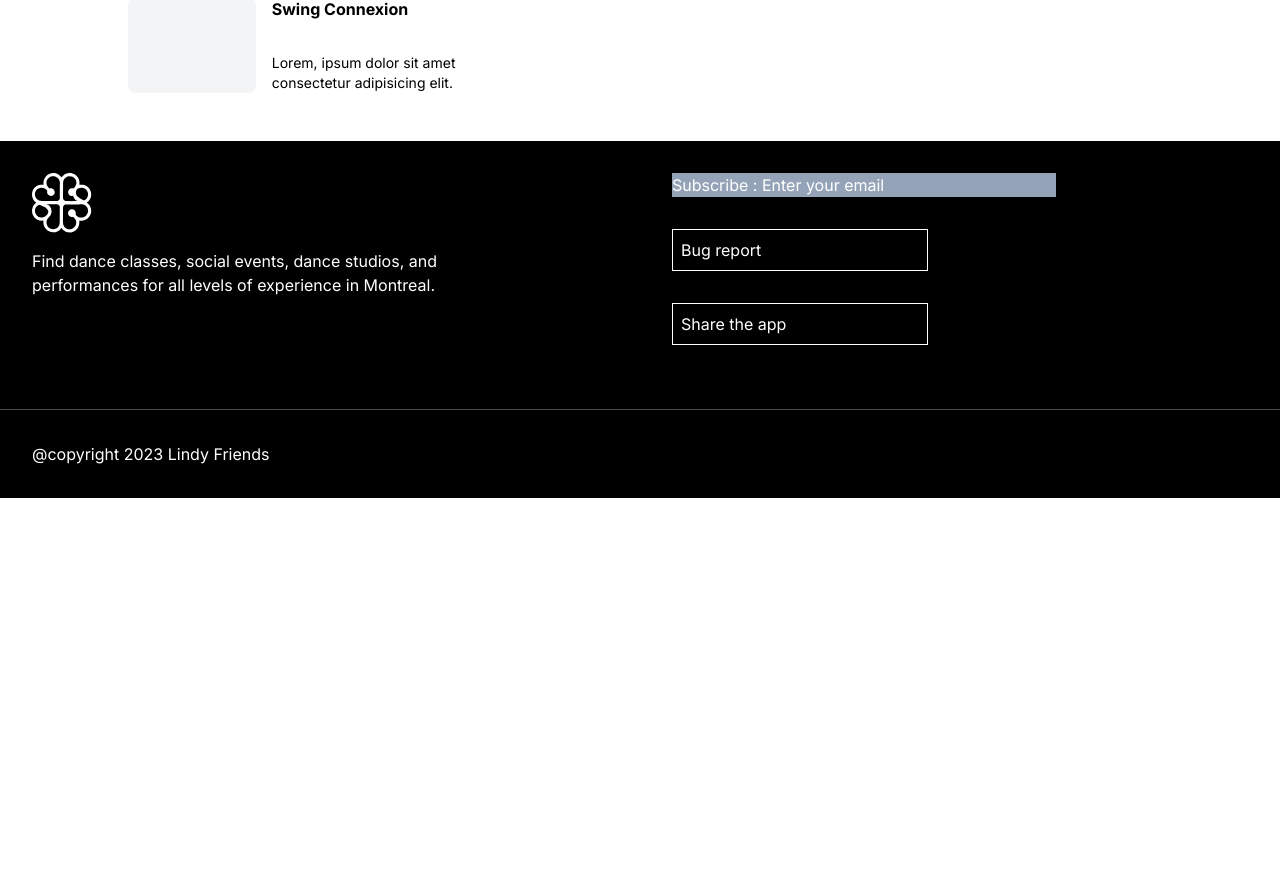
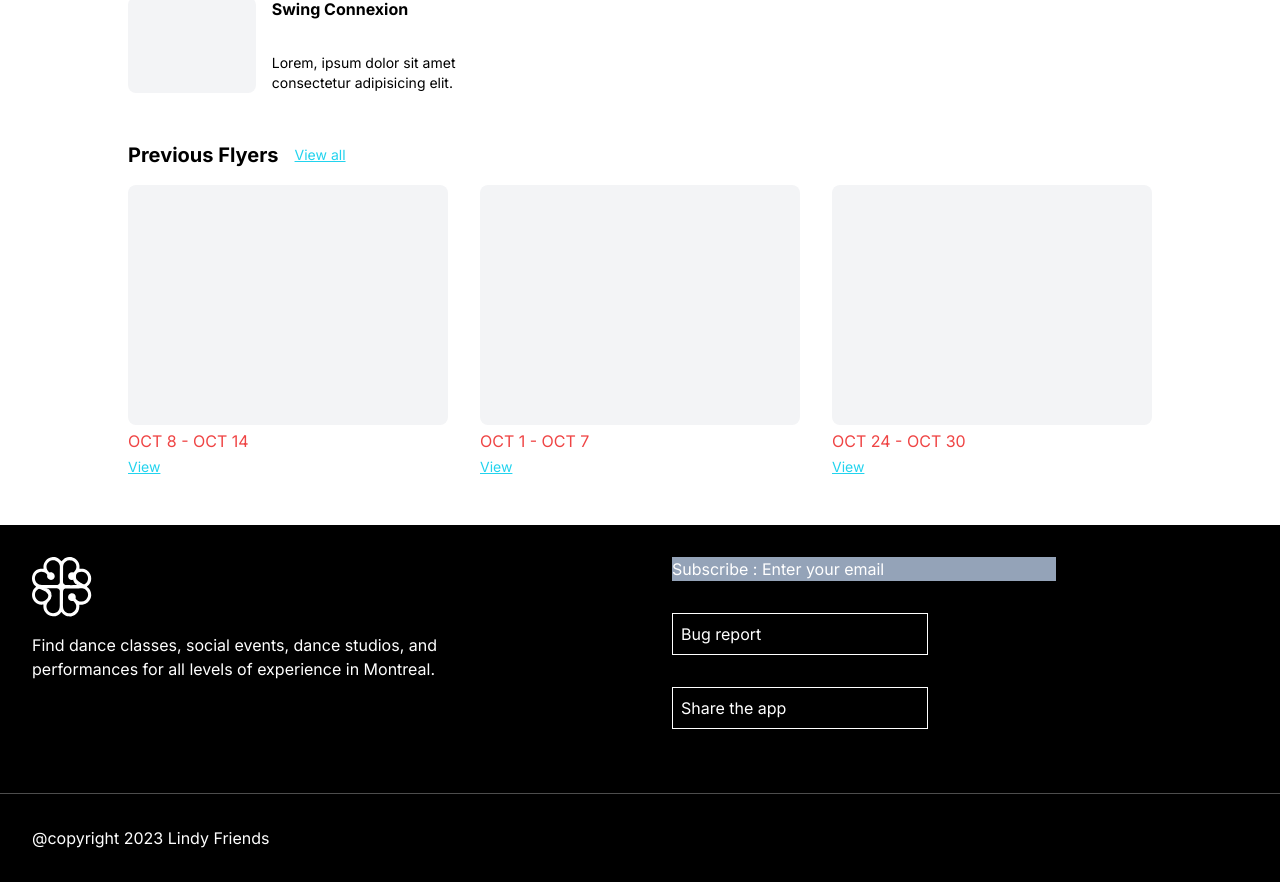
Before and after one commit to justinkwanchan/swing-schedule-front-end, a Next.js app: page / in a window 1280 px wide. Shown: the part 2355-3237 px from the top of the page. Before the commit the page ends 2853 px from the top, so only its background shows below. Built offline with nearby package versions, Linux system fonts and the light colour scheme.

Commit message:
Add PreviousFlyersSection

```diff
--- a/src/app/components/home/index.tsx
+++ b/src/app/components/home/index.tsx
@@ -2,6 +2,7 @@ import Image from 'next/image';
 import splotch from 'public/splotch.svg';
 import PreviewSection from './preview-section';
 import DanceSchoolSection from './dance-school-section';
+import PreviousFlyersSection from './previous-flyers-section';
 
 export default function Home() {
   return (
@@ -27,6 +28,7 @@ export default function Home() {
         <PreviewSection title={'Newly-Listed Events'} />
         <PreviewSection title={'Beginner Classes'} />
         <DanceSchoolSection />
+        <PreviousFlyersSection />
       </div>
     </>
   );
--- /dev/null
+++ b/src/app/components/home/previous-flyers-section/index.tsx
@@ -0,0 +1,20 @@
+import Link from 'next/link';
+import PreviousFlyerCard from './previous-flyer-card';
+
+export default function PreviousFlyersSection() {
+  return (
+    <div className="flex flex-col">
+      <div className="flex mb-4">
+        <h1 className="font-bold text-xl mr-4">Previous Flyers</h1>
+        <Link href={''} className="underline text-cyan-400 text-sm self-center">
+          View all
+        </Link>
+      </div>
+      <div className="flex flex-wrap -ml-8 gap-y-8">
+        <PreviousFlyerCard dates="OCT 8 - OCT 14" />
+        <PreviousFlyerCard dates="OCT 1 - OCT 7" />
+        <PreviousFlyerCard dates="OCT 24 - OCT 30" />
+      </div>
+    </div>
+  );
+}
--- /dev/null
+++ b/src/app/components/home/previous-flyers-section/previous-flyer-card/index.tsx
@@ -0,0 +1,17 @@
+import Link from 'next/link';
+
+type Props = {
+  dates: string;
+};
+
+export default function DanceSchoolCard({ dates }: Props) {
+  return (
+    <div className="flex flex-col flex-[0_0_33.333333%] pl-8 gap-y-1">
+      <div className="bg-gray-100 w-full h-60 rounded-lg mr-4"></div>
+      <p className="text-red-500">{dates}</p>
+      <Link href={''} className="underline text-cyan-400 text-sm">
+        View
+      </Link>
+    </div>
+  );
+}
```
Also changed, not shown: src/app/components/home/previous-flyer-preview-card/index.tsx (deleted).
